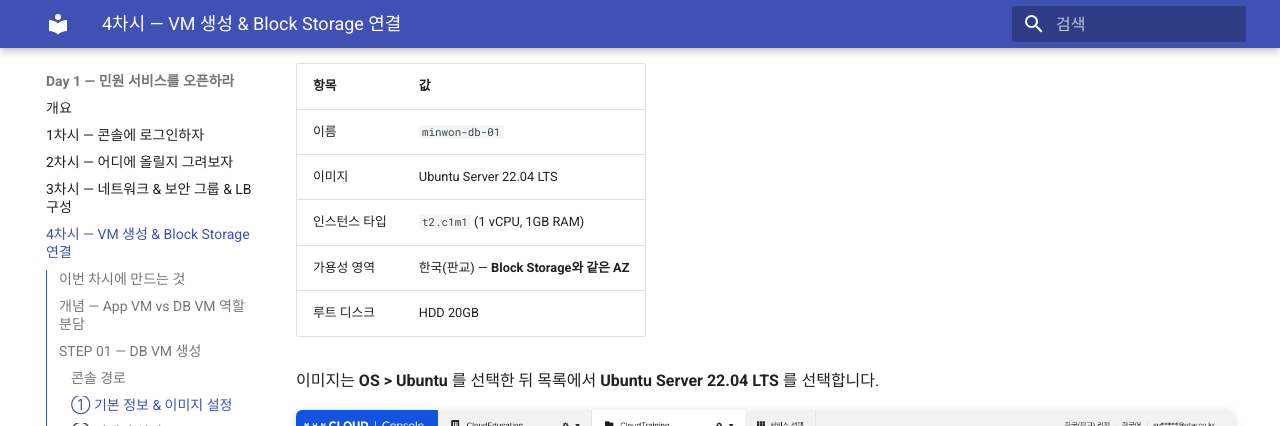
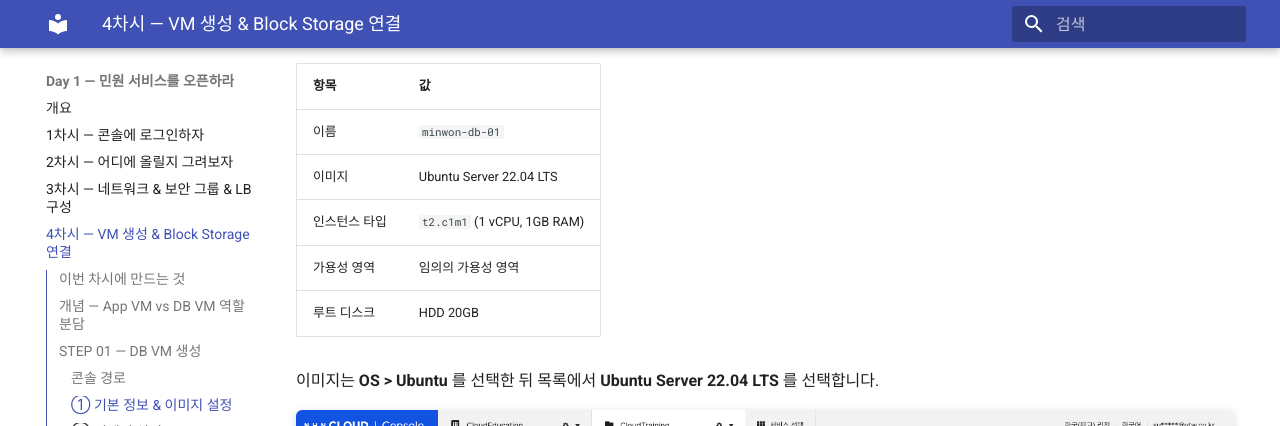
Before and after one commit to skilleat-labs/cloud-native-minwon-lab, an MkDocs documentation site: the page built from docs/day1/session4.md, in a window 1280 px wide and 900 px high, scrolled down 1446 px. Shown: the top 426 px of the window. Built offline with MkDocs 1.6.1 and Material for MkDocs 9.7.7, drawn with Linux system fonts in a browser that asks for light colours.

Commit message:
docs: DB 인스턴스 가용성 영역 값 수정

```diff
--- a/docs/day1/session4.md
+++ b/docs/day1/session4.md
@@ -50,7 +50,7 @@ Compute > Instance > 인스턴스 생성
 | 이름 | `minwon-db-01` |
 | 이미지 | Ubuntu Server 22.04 LTS |
 | 인스턴스 타입 | `t2.c1m1` (1 vCPU, 1GB RAM) |
-| 가용성 영역 | 한국(판교) — **Block Storage와 같은 AZ** |
+| 가용성 영역 | 임의의 가용성 영역 |
 | 루트 디스크 | HDD 20GB |
 
 이미지는 **OS > Ubuntu** 를 선택한 뒤 목록에서 **Ubuntu Server 22.04 LTS** 를 선택합니다.
```
